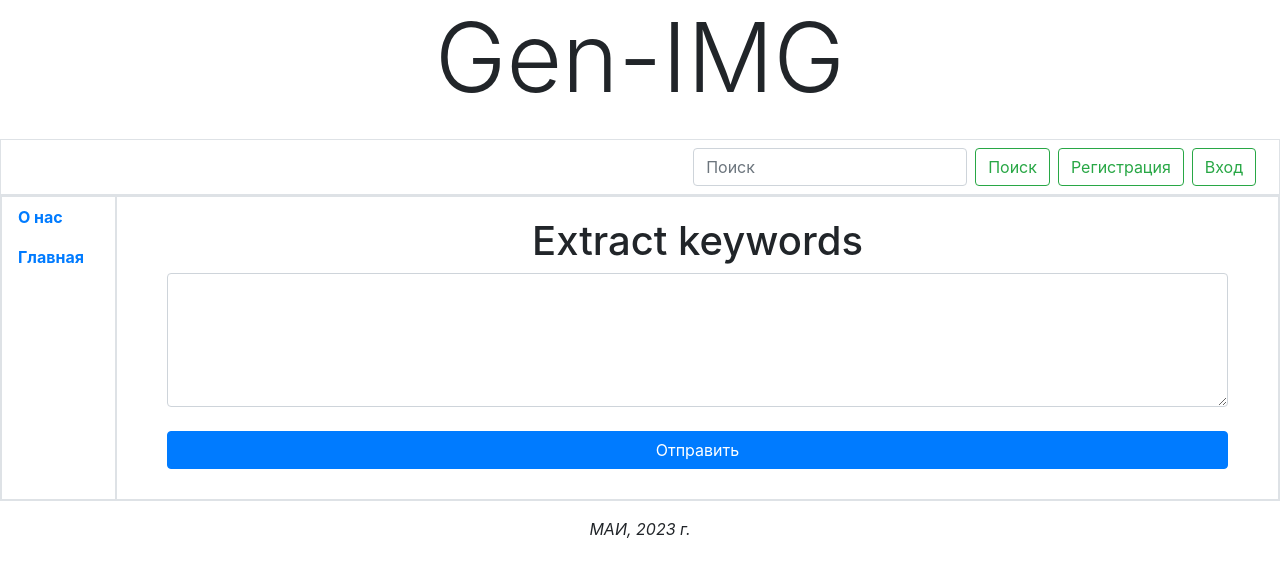
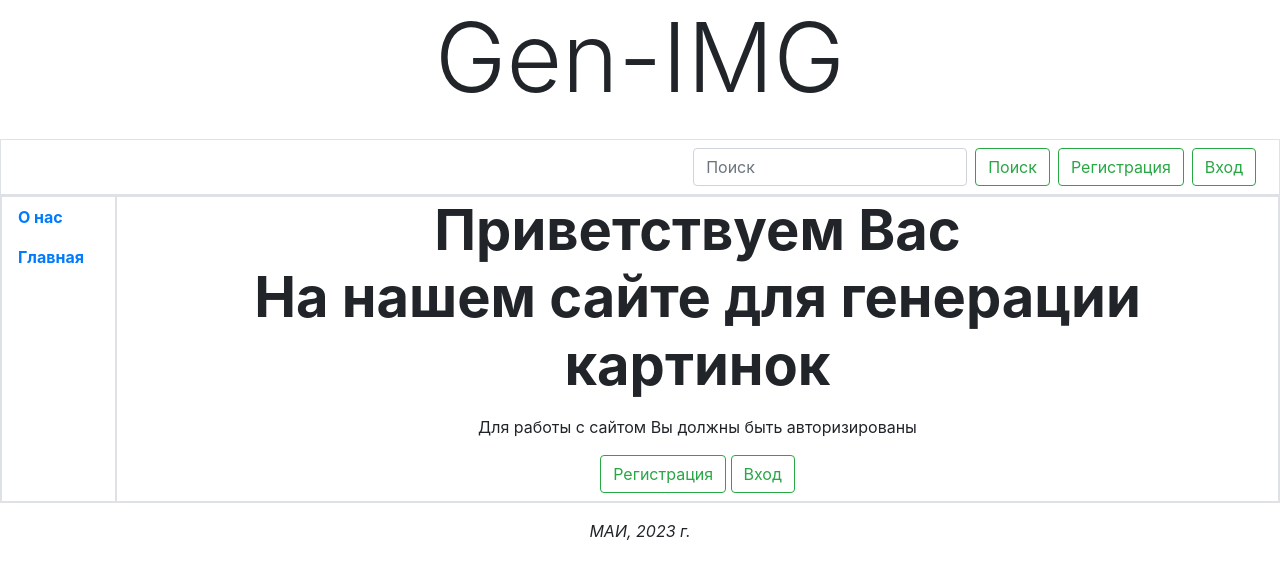
Before and after one commit to AlexeyNikitin01/igbk, a Django app: page / in a window 1280 px wide. Shown: the top 579 px of the page. Run offline with Django 4.2, Linux system fonts and the light colour scheme; some libraries are stand-ins or nearby versions.

Commit message:
change index.html

```diff
--- a/igbk/main/templates/main/index.html
+++ b/igbk/main/templates/main/index.html
@@ -2,6 +2,7 @@
 {% load bootstrap4 %}
 
 {% block content %}
+    {% if user.is_authenticated %}
         <div class="container text-center h1">
             <form action="{% url 'main:index' %}" method="post">
                 {% csrf_token %}
@@ -14,4 +15,17 @@
                 </div>
             </form>
         </div>
+    {% else %}
+            <div class="text-center">
+                <p class="display-4 font-weight-bold">
+                    Приветствуем Вас <br>
+                    На нашем сайте для генерации картинок <br>
+                </p>
+                <p class="text">
+                    Для работы с сайтом Вы должны быть авторизированы
+                </p>
+                <a class="btn btn-outline-success mb-2" href="{% url 'users:SignUp' %}">Регистрация</a>
+                <a href="{% url 'users:login' %}" class="btn btn-outline-success center mb-2">Вход</a>
+            </div>
+    {% endif %}
 {% endblock %}
```
Also changed, not shown: igbk/db.sqlite3. Lines whose indentation alone changed are shown as unchanged.
